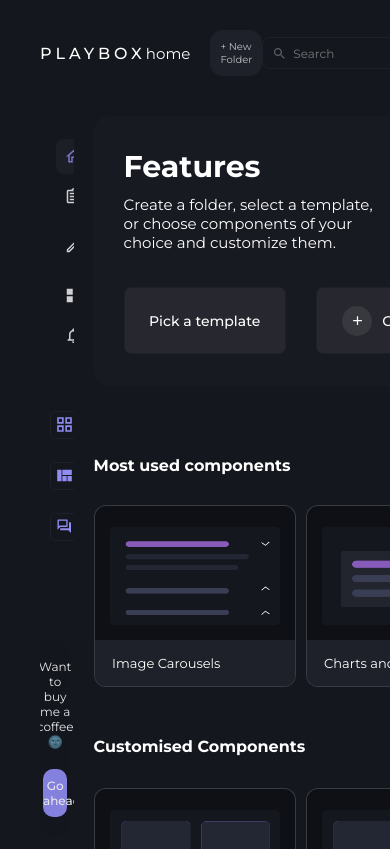
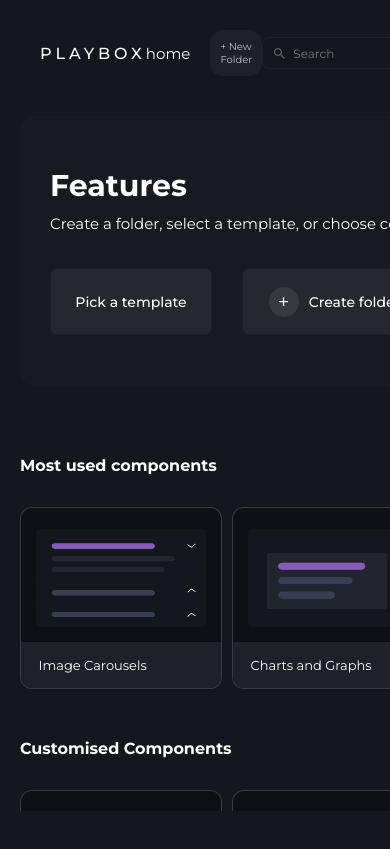
Before and after one commit to Thedeezat/PLAYBOX-UIKIT, a React (Create React App) app: page /start-now in a window 390 px wide. Built offline with nearby package versions, Linux system fonts and the light colour scheme.

Commit message:
Fixed dashboard layout responsiveness

```diff
--- a/src/asset/sass/global.scss
+++ b/src/asset/sass/global.scss
@@ -15,9 +15,8 @@ html {
 body {
   background: $light-black;
   height: 100vh;
-  // max-width: 1440px;
+  max-width: 1440px;
   margin: 0 auto;
-  width: 100%;
   color: $white;
   scroll-behavior: smooth;
   overflow: hidden;
@@ -93,7 +92,6 @@ a {
   grid-template-columns: repeat(5, 1fr);
   gap: 1rem;
   margin-top: 3rem;
-  width: 97%;
 
   .layout_component {
     width: 20rem;
--- a/src/component/dashboard/component/sidebarTab/tabContents/tabContent.module.scss
+++ b/src/component/dashboard/component/sidebarTab/tabContents/tabContent.module.scss
@@ -1,15 +1,18 @@
 @import "../../../../../asset/sass/global.scss";
 
 .dashboard_content {
-  width: 76vw;
+  width: 100%;
   padding-left: 2rem;
+  padding-bottom: 30px;
   font-size: 1.5rem;
-  height: 88vh;
+  height: 80vh;
   overflow-y: scroll;
+  overflow-x: hidden;
   scroll-behavior: smooth;
   -ms-overflow-style: none; /* IE and Edge */
   scrollbar-width: none; /* Firefox */
   scroll-behavior: smooth;
+  // background-color: rebeccapurple;
 
   &::-webkit-scrollbar {
     display: none;
--- a/src/component/dashboard/component/sidebarTab/tabContents/tabPages/myHome/HomeContent.tsx
+++ b/src/component/dashboard/component/sidebarTab/tabContents/tabPages/myHome/HomeContent.tsx
@@ -74,14 +74,14 @@ export default function HomeContent() {
         {/* Most used */}
         <h3 className={styles.components_heading}>Most used components</h3>
 
-        <div className={` ${styles.layout_wrapper_home}`}>
+        <div className={` ${styles.layout_component_wrapper}`}>
           <ElementContext imageTextArray={textLists} />
         </div>
 
         {/* Customised components */}
         <h3 className={styles.customised_example}>Customised Components</h3>
         <div
-          className={`layout_component_wrapper ${styles.layout_component_wrapper} ${styles.layout_wrapper_home}`}
+          className={`layout_component_wrapper ${styles.layout_component_wrapper}`}
         >
           <ElementContext imageTextArray={customLists} />
         </div>
--- a/src/component/dashboard/component/sidebarTab/tabContents/tabPages/myHome/homeContent.module.scss
+++ b/src/component/dashboard/component/sidebarTab/tabContents/tabPages/myHome/homeContent.module.scss
@@ -1,6 +1,8 @@
 @import "../../../../../../../asset/sass/global.scss";
 
 .HomeContent {
+  width: 100%;
+
   //***************** Heading *********//
   .HomeContent_heading {
     @include flex(center, column);
@@ -66,9 +68,7 @@
     .layout_component_wrapper {
       margin-top: 0.2rem !important;
     }
-    .layout_wrapper_home {
-      // margin-top: 1rem;
-    }
+
     .customised_example {
       margin-top: 5rem;
     }
--- a/src/component/dashboard/dashboardSidebar/sidebar.module.scss
+++ b/src/component/dashboard/dashboardSidebar/sidebar.module.scss
@@ -2,18 +2,22 @@
 
 .sidebar {
   display: flex;
-  justify-content: flex-start;
+  justify-content: space-between;
   align-items: center;
-  width: 100vw;
+  width: 100%;
 }
 .dashboard_sidebar {
-  width: 24vw;
+  width: 100%;
   margin-left: 4rem;
+  overflow-y: scroll;
+  overflow-x: hidden;
   scroll-behavior: smooth;
-  overflow: scroll;
-  overflow-y: scroll;
   height: 85vh;
   position: relative;
+
+  @include response(tab-port) {
+    display: none;
+  }
 
   .dashboard_sidebar__wrapper {
     @include flex(flex-start, column);
```
Also changed, not shown: src/component/dashboard/dashboardSidebar/Sidebar.tsx (+0 -26 lines).
